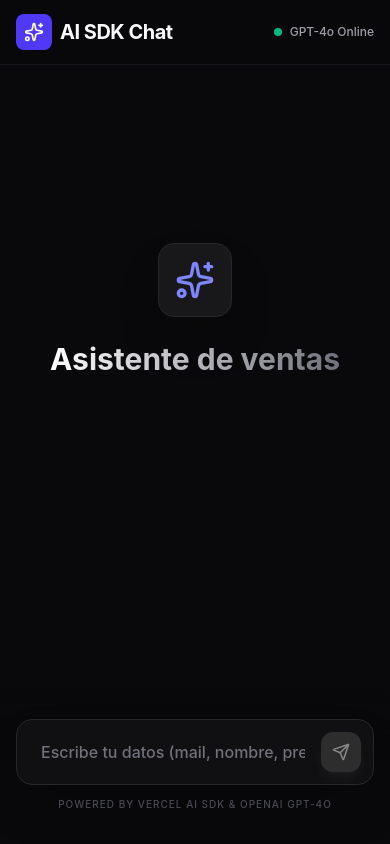
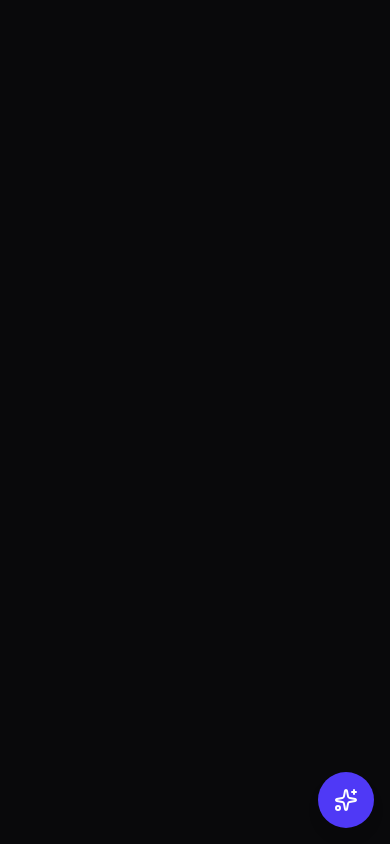
Before and after one commit to AdrianMEsp/Chatbot-AISDK, a Next.js app: page / in a window 390 px wide. Built offline with nearby package versions, Linux system fonts and the light colour scheme.

Commit message:
widget created

```diff
--- a/app/page.tsx
+++ b/app/page.tsx
@@ -1,120 +1,11 @@
 'use client';
 
-import { useChat } from '@ai-sdk/react'
-import { ChatMessage } from '@/components/chat-message';
-import { Send, Sparkles } from 'lucide-react';
-import { useEffect, useRef, useState } from 'react';
+import ChatWidget from '@/components/ChatWidget';
 
 export default function Chat() {
-  const { messages, sendMessage, status } = useChat();
-  const isLoading = status === 'streaming' || status === 'submitted';
 
-  const messagesEndRef = useRef<HTMLDivElement>(null);
-  const [input, setInput] = useState('');
-
-  const handleSubmit = (e: React.FormEvent) => {
-    e.preventDefault();
-    if (!input.trim()) return;
-    sendMessage({text: input});
-    setInput('');
-  };
-
-  const scrollToBottom = () => {
-    messagesEndRef.current?.scrollIntoView({ behavior: 'smooth' });
-  };
-
-  useEffect(() => {
-    scrollToBottom();
-  }, [messages]);
 
   return (
-    <div className="flex flex-col min-h-screen bg-zinc-950 text-zinc-50 relative overflow-hidden">
-      {/* Background decoration */}
-      <div className="absolute top-0 left-0 w-full h-full overflow-hidden pointer-events-none -z-10">
-        <div className="absolute top-[-10%] left-[-10%] w-[40%] h-[40%] bg-indigo-500/10 blur-[120px] rounded-full" />
-        <div className="absolute bottom-[-10%] right-[-10%] w-[40%] h-[40%] bg-purple-500/10 blur-[120px] rounded-full" />
-      </div>
-
-      {/* Header */}
-      <header className="sticky top-0 z-50 w-full border-b border-zinc-800/50 bg-zinc-950/80 backdrop-blur-xl">
-        <div className="max-w-4xl mx-auto px-4 h-16 flex items-center justify-between">
-          <div className="flex items-center gap-2 font-bold tracking-tight text-xl">
-            <div className="p-2 bg-indigo-600 rounded-lg">
-              <Sparkles size={20} className="text-white" />
-            </div>
-            <span>AI SDK Chat</span>
-          </div>
-          <div className="flex items-center gap-2">
-            <span className="flex h-2 w-2 rounded-full bg-emerald-500" />
-            <span className="text-xs font-medium text-zinc-400">GPT-4o Online</span>
-          </div>
-        </div>
-      </header>
-
-      {/* Messages */}
-      <main className="flex-1 overflow-y-auto pb-32">
-        <div className="max-w-4xl mx-auto">
-          {messages.length === 0 ? (
-            <div className="flex flex-col items-center justify-center min-h-[60vh] text-center p-8">
-              <div className="p-4 bg-zinc-900 border border-zinc-800 rounded-2xl mb-6 shadow-2xl">
-                <Sparkles size={40} className="text-indigo-400" />
-              </div>
-              <h1 className="text-3xl font-bold mb-4 bg-linear-to-r from-white to-zinc-500 bg-clip-text text-transparent">
-                Asistente de ventas
-              </h1>
-{/*               <p className="text-zinc-400 max-w-md mx-auto leading-relaxed">
-                Connect with GPT-4o using the Vercel AI SDK.
-                Experience real-time streaming and high-fidelity responses.
-              </p> */}
-            </div>
-          ) : (
-            <div className="divide-y divide-zinc-800/50">
-              {messages.map((m) => (
-                <ChatMessage key={m.id} message={m} />
-              ))}
-              {isLoading && messages[messages.length - 1].role === 'user' && (
-                <div className="p-6 flex gap-x-4">
-                  <div className="h-10 w-10 rounded-full bg-zinc-800 border border-zinc-700 flex items-center justify-center shrink-0">
-                    <div className="flex gap-1">
-                      <span className="w-1.5 h-1.5 bg-indigo-400 rounded-full animate-bounce [animation-delay:-0.3s]" />
-                      <span className="w-1.5 h-1.5 bg-indigo-400 rounded-full animate-bounce [animation-delay:-0.15s]" />
-                      <span className="w-1.5 h-1.5 bg-indigo-400 rounded-full animate-bounce" />
-                    </div>
-                  </div>
-                </div>
-              )}
-              <div ref={messagesEndRef} />
-            </div>
-          )}
-        </div>
-      </main>
-
-      {/* Input Area */}
-      <div className="fixed bottom-0 left-0 right-0 bg-linear-to-t from-zinc-950 via-zinc-950 to-transparent pt-10 pb-8 px-4">
-        <div className="max-w-3xl mx-auto relative group">
-          <form
-            onSubmit={handleSubmit}
-            className="relative flex items-center bg-zinc-900/50 border border-zinc-800 rounded-2xl p-2 pr-3 focus-within:ring-2 focus-within:ring-indigo-500/20 focus-within:border-indigo-500/50 transition-all backdrop-blur-md shadow-2xl"
-          >
-            <input
-              className="flex-1 bg-transparent px-4 py-3 focus:outline-none text-zinc-100 placeholder-zinc-500 transition-all font-medium"
-              value={input}
-              placeholder="Escribe tu datos (mail, nombre, presupuesto e interes en el producto)"
-              onChange={(e) => setInput(e.target.value)}
-            />
-            <button
-              type="submit"
-              disabled={!input?.trim() || isLoading}
-              className="flex items-center justify-center h-10 w-10 rounded-xl bg-indigo-600 text-white hover:bg-indigo-500 disabled:opacity-50 disabled:grayscale transition-all shadow-lg shadow-indigo-500/20 group-hover:scale-105 active:scale-95"
-            >
-              <Send size={18} />
-            </button>
-          </form>
-          <p className="text-[10px] text-center mt-3 text-zinc-600 font-medium uppercase tracking-widest">
-            Powered by Vercel AI SDK & OpenAI GPT-4o
-          </p>
-        </div>
-      </div>
-    </div>
+    <ChatWidget/>
   );
 }
--- /dev/null
+++ b/components/ChatWidget.tsx
@@ -0,0 +1,121 @@
+'use client';
+
+import { useChat } from '@ai-sdk/react';
+import { ChatMessage } from '@/components/chat-message';
+import { Send, Sparkles, X } from 'lucide-react';
+import { useEffect, useRef, useState } from 'react';
+
+export default function ChatWidget() {
+  const { messages, sendMessage, status } = useChat();
+  const isLoading = status === 'streaming' || status === 'submitted';
+
+  const messagesEndRef = useRef<HTMLDivElement>(null);
+  const [input, setInput] = useState('');
+  const [isOpen, setIsOpen] = useState(false);
+
+  const handleSubmit = (e: React.FormEvent) => {
+    e.preventDefault();
+    if (!input.trim()) return;
+    sendMessage({ text: input });
+    setInput('');
+  };
+
+  const scrollToBottom = () => {
+    messagesEndRef.current?.scrollIntoView({ behavior: 'smooth' });
+  };
+
+  useEffect(() => {
+    scrollToBottom();
+  }, [messages]);
+
+  return (
+    <>
+      {/* Botón flotante */}
+      {!isOpen && (
+        <button
+          onClick={() => setIsOpen(true)}
+          className="fixed bottom-4 right-4 p-4 bg-indigo-600 rounded-full shadow-lg text-white hover:bg-indigo-500 transition"
+        >
+          <Sparkles size={24} />
+        </button>
+      )}
+
+      {isOpen && (
+        <div
+          className="
+            fixed bottom-4 right-4
+            w-[95%] max-w-sm sm:max-w-md md:w-96
+            h-[70vh] sm:h-150
+            bg-zinc-950 text-zinc-50
+            rounded-xl shadow-2xl flex flex-col overflow-hidden
+          "
+        >
+          {/* Header */}
+          <header className="flex items-center justify-between px-4 py-2
+           border-b border-zinc-800 bg-zinc-900">
+            <div className="flex items-center gap-2 font-bold text-lg">
+              <Sparkles size={20} className="text-indigo-400" />
+              <span>Asistente de ventas</span>
+            </div>
+            <button
+              onClick={() => setIsOpen(false)}
+              className="p-1 rounded hover:bg-zinc-800 transition"
+            >
+              <X size={18} />
+            </button>
+          </header>
+
+          {/* Mensajes */}
+          <main className="flex-1 overflow-y-auto p-4">
+            {messages.length === 0 ? (
+              <div className="flex flex-col items-center justify-center text-center h-full">
+                <Sparkles size={40} className="text-indigo-400 mb-4" />
+                <h1 className="text-lg font-bold">Bienvenido</h1>
+                <p className="text-zinc-400 text-sm mt-2">
+                  Escribe tu nombre, email, presupuesto e interés.
+                </p>
+              </div>
+            ) : (
+              <div className="space-y-4">
+                {messages.map((m) => (
+                  <ChatMessage key={m.id} message={m} />
+                ))}
+                {isLoading && (
+                  <div className="p-2 flex gap-x-2">
+                    <div className="h-8 w-8 rounded-full bg-zinc-800 flex items-center justify-center">
+                      <span className="w-2 h-2 bg-indigo-400 rounded-full animate-bounce" />
+                    </div>
+                  </div>
+                )}
+                <div ref={messagesEndRef} />
+              </div>
+            )}
+          </main>
+
+          {/* Input */}
+          <form
+            onSubmit={handleSubmit}
+            className="flex items-center bg-zinc-900 border-t border-zinc-800 p-2"
+          >
+            <input
+              className="flex-1 bg-transparent px-3 py-2 focus:outline-none
+               text-zinc-100 placeholder-zinc-500 text-sm"
+              value={input}
+              placeholder="Escribe aquí..."
+              onChange={(e) => setInput(e.target.value)}
+            />
+            <button
+              type="submit"
+              disabled={!input?.trim() || isLoading}
+              className="ml-2 h-8 w-8 flex items-center justify-center
+              rounded bg-indigo-600 text-white hover:bg-indigo-500
+              disabled:opacity-50 transition"
+            >
+              <Send size={16} />
+            </button>
+          </form>
+        </div>
+      )}
+    </>
+  );
+}
--- a/components/chat-message.tsx
+++ b/components/chat-message.tsx
@@ -33,7 +33,7 @@ export function ChatMessage({ message }: ChatMessageProps) {
           'text-xs font-semibold tracking-wider uppercase',
           isUser ? 'text-indigo-400' : 'text-zinc-500'
         )}>
-          {isUser ? 'You' : 'Assistant'}
+          {isUser ? 'Usted' : 'Asistante'}
         </span>
         <div className="text-sm md:text-base leading-relaxed text-zinc-200 whitespace-pre-wrap wrap-break-word">
           <div className="text-sm md:text-base leading-relaxed text-zinc-200 whitespace-pre-wrap break-words">
--- a/lib/tools/leadTool.ts
+++ b/lib/tools/leadTool.ts
@@ -14,8 +14,8 @@ export type QualifiedLead = z.infer<typeof leadSchema>;
 
 export const captureLead = tool({
   description: `Llama SOLO cuando tengas nombre, email, presupuesto e interés confirmados.`,
-  inputSchema: leadSchema, // ✅ pasar zod schema directo, sin zodSchema()
-  execute: async (lead) => {  // ✅ sin tipar el argumento, se infiere solo
+  inputSchema: leadSchema,
+  execute: async (lead) => {
     const savedLead = await saveLead(lead);
     await triggerEmailWorkflow({ to: lead.email, leadId: savedLead.id });
     return {
```
